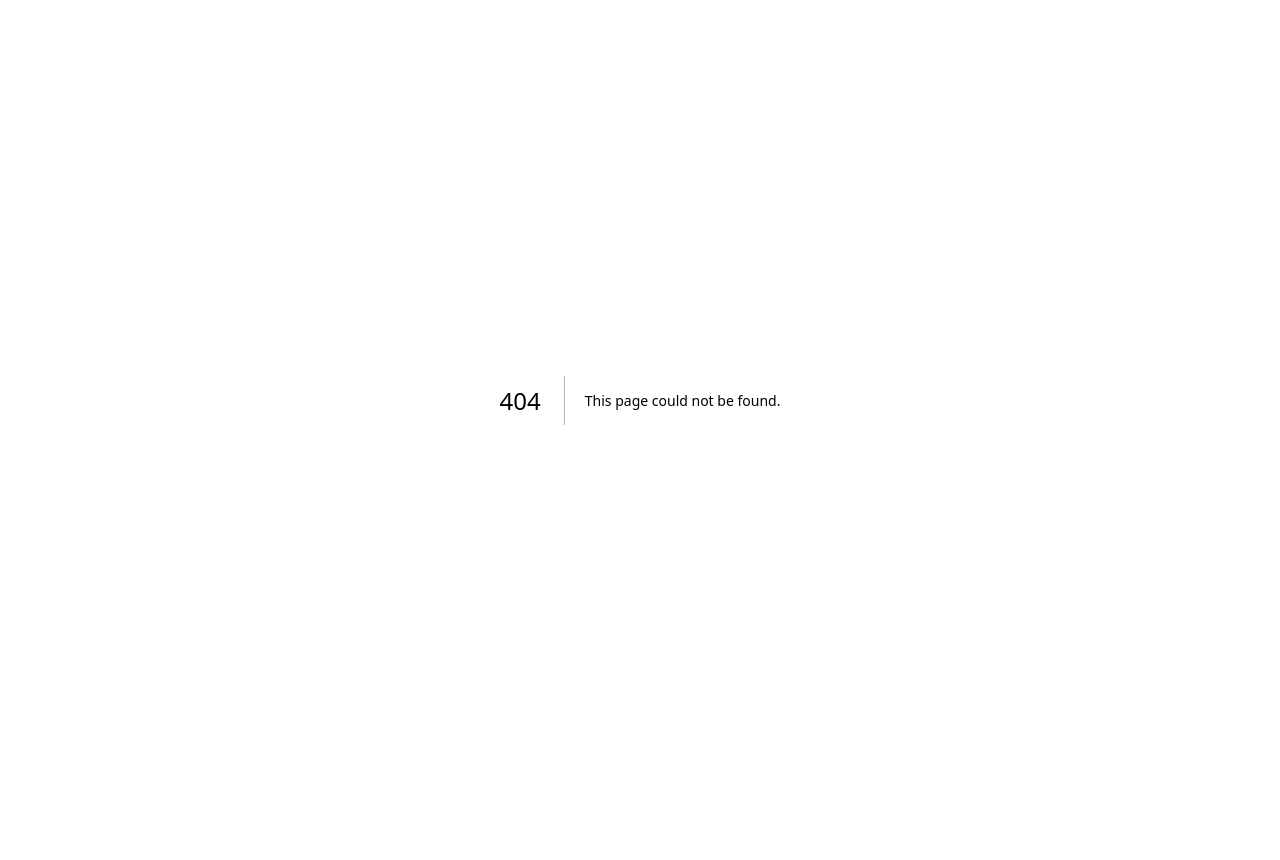
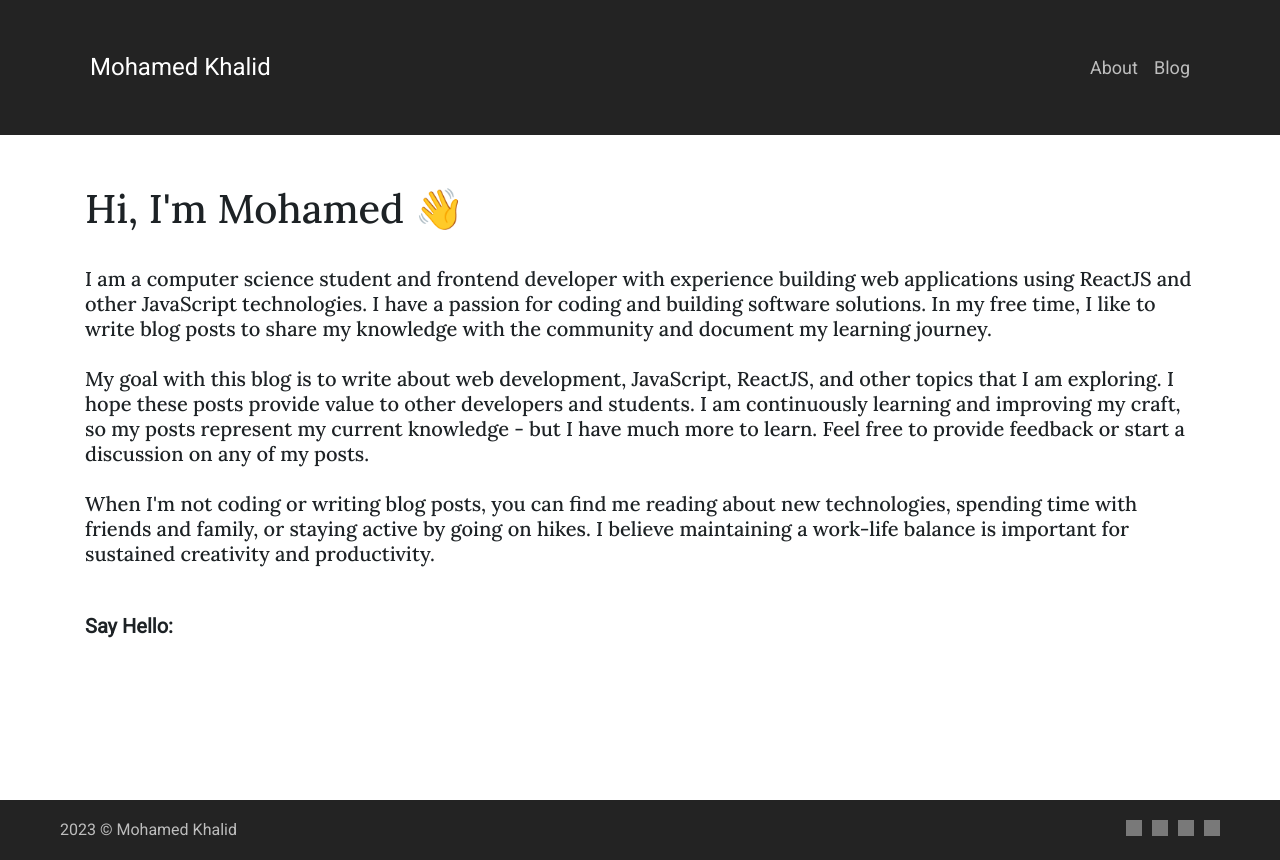
Before and after one commit to mohamedtsx/next-blog, a Next.js app: page /about in a window 1280 px wide. Before the commit this address had no page. Before the commit the page ends 800 px from the top, so only its background shows below. Built offline with nearby package versions, Linux system fonts and the light colour scheme; grey boxes are pictures that could not be loaded.

Commit message:
add about page

```diff
--- a/components/footer/footer.component.tsx
+++ b/components/footer/footer.component.tsx
@@ -59,8 +59,8 @@ const Footer = () => {
                 <SocialLIst>
                    <LiIcon url='https://linkedin.com/in/mohamedtsx' src='/static/icon-social/linkedin-icon.png'/>
                    <LiIcon url='https://github.com/mohamedtsx' src='/static/icon-social/github-icon.png'/>
-                   <LiIcon url='https://google.com' src='/static/icon-social/youtube-social.png'/>
-                   <LiIcon url='https://google.com' src='/static/icon-social/twitter-social.png'/>
+                   <LiIcon url='#' src='/static/icon-social/youtube-social.png'/>
+                   <LiIcon url='#' src='/static/icon-social/twitter-social.png'/>
                 </SocialLIst>
             </StyledContainer>
         </StyledFooter>
--- a/components/header/header.component.tsx
+++ b/components/header/header.component.tsx
@@ -45,7 +45,7 @@ const Header = () => {
             <StyledNav>
                 <NaveLeft href='/'>Mohamed Khalid</NaveLeft>
                 <NaveRight>
-                    <StyledLink href='/'>About</StyledLink>
+                    <StyledLink href='/about'>About</StyledLink>
                     <StyledLink href='/'>Blog</StyledLink>
                 </NaveRight>
             </StyledNav>
--- a/pages/_app.tsx
+++ b/pages/_app.tsx
@@ -1,5 +1,10 @@
+import Layout from '@/components/layout/layout.component'
 import type { AppProps } from 'next/app'
 
 export default function App({ Component, pageProps }: AppProps) {
-  return <Component {...pageProps} />
+  return(
+    <Layout>
+      <Component {...pageProps} />
+    </Layout>
+  )
 }
--- a/pages/_document.tsx
+++ b/pages/_document.tsx
@@ -38,7 +38,7 @@ export default class MyDocument extends Document {
 
               <link rel="preconnect" href="https://fonts.googleapis.com"/>
               <link rel="preconnect" href="https://fonts.gstatic.com" crossOrigin="anonymous" />
-              <link href="https://fonts.googleapis.com/css2?family=Roboto&display=swap" rel="stylesheet" />
+              <link href="https://fonts.googleapis.com/css2?family=Lora:wght@500&family=Roboto&display=swap" rel="stylesheet"/>
 
               <link rel="icon" href="/favicon.ico" />
             </Head>
--- /dev/null
+++ b/pages/about.tsx
@@ -0,0 +1,42 @@
+import styled from "styled-components";
+
+const Title = styled.h1`
+    font-family: inherit;
+    font-weight: inherit;
+    font-size: 4rem;
+
+`
+
+const StyledMain = styled.main`
+    font-family: 'Lora', serif;
+    font-size: var(--fz-xl);
+    font-weight: 500;
+
+    color: var(--header-text-color);
+    padding: 5rem 1.5rem;
+`
+
+const SubTitle = styled.h2`
+    font-family: 'Roboto', sans-serif;
+    font-size: var(--fz-xl);
+    margin-top: 4.8rem;
+`
+const About = () => {
+
+    return(
+        <StyledMain>
+            <Title>Hi, I'm Mohamed 👋</Title>
+            <br/>
+            <p>
+                I am a computer science student and frontend developer with experience building web applications using ReactJS and other JavaScript technologies. I have a passion for coding and building software solutions. In my free time, I like to write blog posts to share my knowledge with the community and document my learning journey.
+                <br/><br/>
+                My goal with this blog is to write about web development, JavaScript, ReactJS, and other topics that I am exploring. I hope these posts provide value to other developers and students. I am continuously learning and improving my craft, so my posts represent my current knowledge - but I have much more to learn. Feel free to provide feedback or start a discussion on any of my posts.
+                <br/><br/>
+                When I'm not coding or writing blog posts, you can find me reading about new technologies, spending time with friends and family, or staying active by going on hikes. I believe maintaining a work-life balance is important for sustained creativity and productivity.
+            </p>
+            <SubTitle>Say Hello: </SubTitle>
+        </StyledMain>
+    )
+}
+
+export default About;
--- a/pages/api/hello.ts
+++ /dev/null
@@ -1,13 +0,0 @@
-// Next.js API route support: https://nextjs.org/docs/api-routes/introduction
-import type { NextApiRequest, NextApiResponse } from 'next'
-
-type Data = {
-  name: string
-}
-
-export default function handler(
-  req: NextApiRequest,
-  res: NextApiResponse<Data>
-) {
-  res.status(200).json({ name: 'John Doe' })
-}
--- a/styles/globals.tsx
+++ b/styles/globals.tsx
@@ -15,7 +15,7 @@ const GlobalStyle = createGlobalStyle`
         --fz-lg: 1.8rem;
         --fz-xl: 2rem;
         --fz-xxl: 2.4rem;
-        --fz-heading: 3.2rem;
+        --fz-heading: 4rem;
 
         --border-radius: 5px;
         --transition: .15s ease-in-out;
@@ -50,10 +50,6 @@ const GlobalStyle = createGlobalStyle`
         min-height: calc(100vh - 13.5rem);
         margin: 0 auto;
         padding: 3rem 1.5rem;
-
-        display: grid;
-        grid-template-columns: repeat(auto-fit, minmax(35rem,1fr));
-        gap: 1rem;
     }
 
     a {
@@ -64,6 +60,10 @@ const GlobalStyle = createGlobalStyle`
         text-decoration: none;
     }
 
+    h1,h2 {
+        margin-bottom: 8px;
+        line-height: 1.2;
+    }
 
     @media only screen and (min-width: 140em) {
         /* main {
```
Also changed, not shown: pages/index.tsx (+10 -7 lines).
